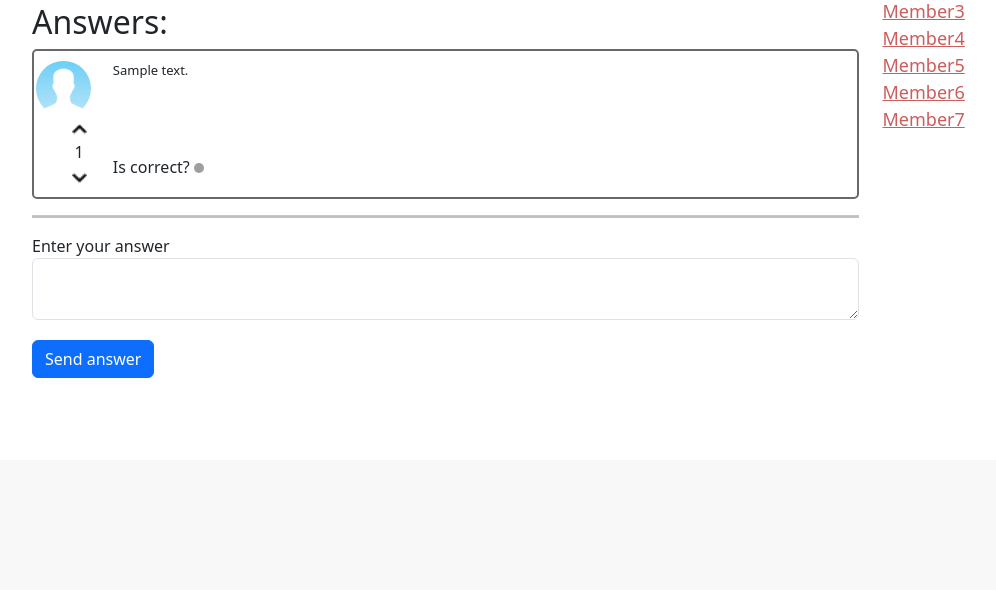
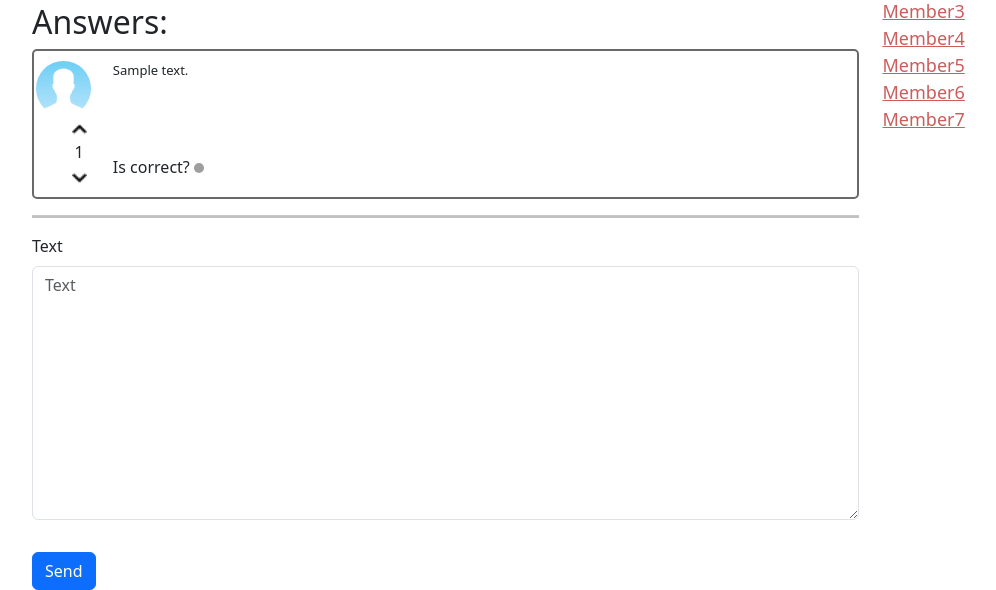
Before and after one commit to Vilinvil/WEB_tp, a Django app: page /askme/question/1 in a window 1280 px wide. Shown: the part 340-930 px from the top of the page, without its empty margins (53-1049 px from the left). Before the commit the page ends 718 px from the top, so only its background shows below. Run offline with Django 4.2, Linux system fonts and the light colour scheme; tables that the repository leaves empty hold one stand-in row (values such as "Sample post"); some libraries are stand-ins or nearby versions; grey boxes are pictures that could not be loaded.

Commit message:
added new answer form

```diff
--- a/askme_ilinskiy/askme/forms.py
+++ b/askme_ilinskiy/askme/forms.py
@@ -19,7 +19,7 @@ class RegistrationForm(forms.ModelForm):
 
     class Meta:
         model = models.MyUser
-        fields = ['avatar']
+        fields = ["username", "email", "password", "password_check", 'avatar']
 
     def clean(self):
         password = self.cleaned_data.get('password')
@@ -80,6 +80,21 @@ class NewPostForm(forms.ModelForm):
             if created:
                 tags.append(tag)
 
-        # models.Tag.objects.bulk_create(tags)
         post.save()
         return post
+
+
+class NewAnswerForm(forms.ModelForm):
+    class Meta:
+        model = models.Answer
+        fields = ["text"]
+
+    def save(self, username, post_id):
+        print(username)
+        user = models.MyUser.objects.get(profile__username=username)
+        post = models.Post.objects.get(pk=post_id)
+        answer = models.Answer.objects.create(text=self.cleaned_data.get('text'),
+                                          user_id=user, post_id=post)
+
+        answer.save()
+        return answer
--- a/askme_ilinskiy/askme/urls.py
+++ b/askme_ilinskiy/askme/urls.py
@@ -10,5 +10,6 @@ urlpatterns = [
     path("new_question/", views.new_question, name="new_question"),
     path("tag/<int:tag_id>", views.tags, name="tags"),
     path("question/<int:question_id>", views.questionById, name="question-by-id"),
+    path("answer/<int:question_id>", views.newAnswer, name="new-answer"),
     path("logout/", views.logout_user, name="logout")
 ]
--- a/askme_ilinskiy/askme/views.py
+++ b/askme_ilinskiy/askme/views.py
@@ -157,6 +157,24 @@ def questionById(request, question_id, context=None):
     tags = tags.values()
     if context is None:
         context = {}
-    context.update({"tags": tags, "best_members": models.BEST_MEMBERS, "question": post,
+    context.update({"form": forms.NewAnswerForm(), "tags": tags, "best_members": models.BEST_MEMBERS, "question": post,
                     "answers": answers})
     return render(request, "question_by_id.html", context)
+
+
+@authenticated_user
+@login_required
+def newAnswer(request, question_id, context=None):
+    print(request.POST)
+    if request.method == 'GET':
+        new_answer_form = forms.NewAnswerForm()
+    if request.method == 'POST':
+        new_answer_form = forms.NewAnswerForm(request.POST)
+        if new_answer_form.is_valid():
+            answer = new_answer_form.save(request.user, question_id)
+            if answer:
+                return redirect(reverse('question-by-id', args=[question_id]) + "#" + answer.id.__str__())
+            print("not new_question")
+            new_answer_form.add_error(None, "Can`t create new answer")
+
+    return redirect(reverse('question-by-id', args=[question_id]))
--- a/askme_ilinskiy/askme_ilinskiy/settings.py
+++ b/askme_ilinskiy/askme_ilinskiy/settings.py
@@ -108,6 +108,8 @@ USE_TZ = True
 
 STATIC_URL = 'static/'
 
+LOGIN_URL = '/askme/login/'
+
 STATICFILES_DIRS = [BASE_DIR / 'static']
 
 # Default primary key field type
--- a/askme_ilinskiy/templates/inc/answers/answer.html
+++ b/askme_ilinskiy/templates/inc/answers/answer.html
@@ -1,6 +1,6 @@
 <link rel="stylesheet" href="../../../static/css/my.css">{% load static %}
 
-<div class="answer">
+<div class="answer" id="{{answer.id}}">
     <div class="row h-100">
         <div class="col-1 h-100 px-1">
             <div class="answer-avatar">
--- a/askme_ilinskiy/templates/question_by_id.html
+++ b/askme_ilinskiy/templates/question_by_id.html
@@ -1,4 +1,5 @@
 {% extends "inc/base/base_header.html" %}
+{% load bootstrap5 %}
 
 {% block header_right %}
 {% if is_authorized %}
@@ -27,7 +28,12 @@
 <h5 class="page-header">
     <hr>
 </h5>
-<label>Enter your answer</label>
-<textarea class="form-control mb-1"  placeholder="Enter your answer"> </textarea>
-<button class="btn btn-primary mt-3 mb-5" type="submit">Send answer</button>
+
+<form action="{% url 'new-answer' question.id %}" method="POST" class="row g-3 needs-validation">
+    {% csrf_token %}
+    {% bootstrap_form form %}
+    <div class="col-12">
+        <button class="btn btn-primary" type="submit">Send</button>
+    </div>
+</form>
 {% endblock content %}
```
